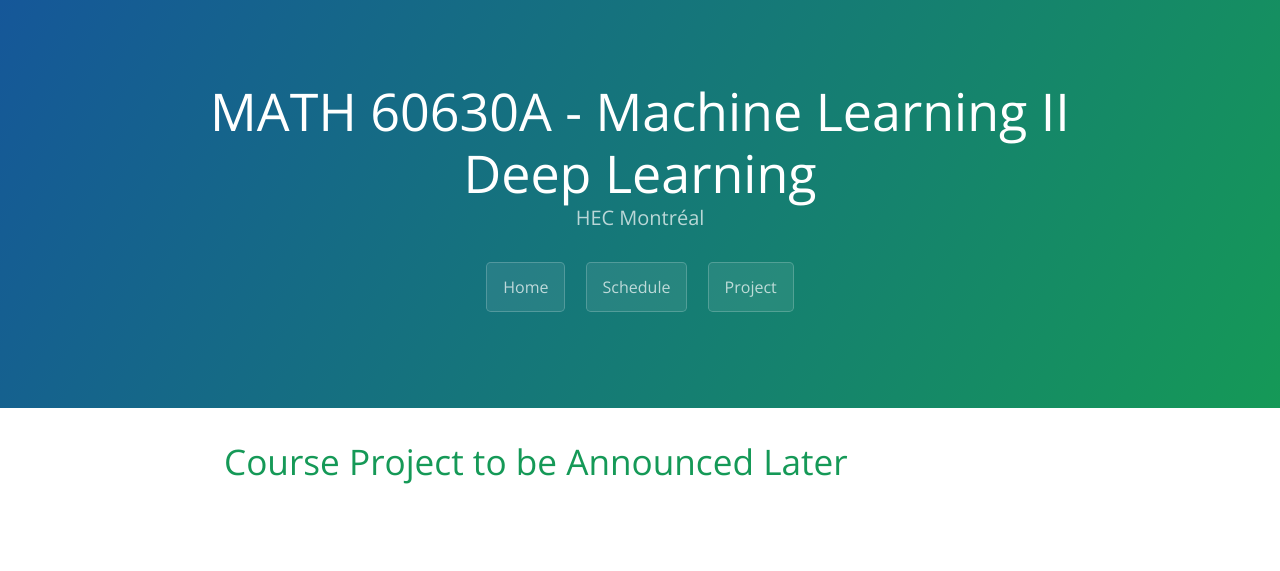
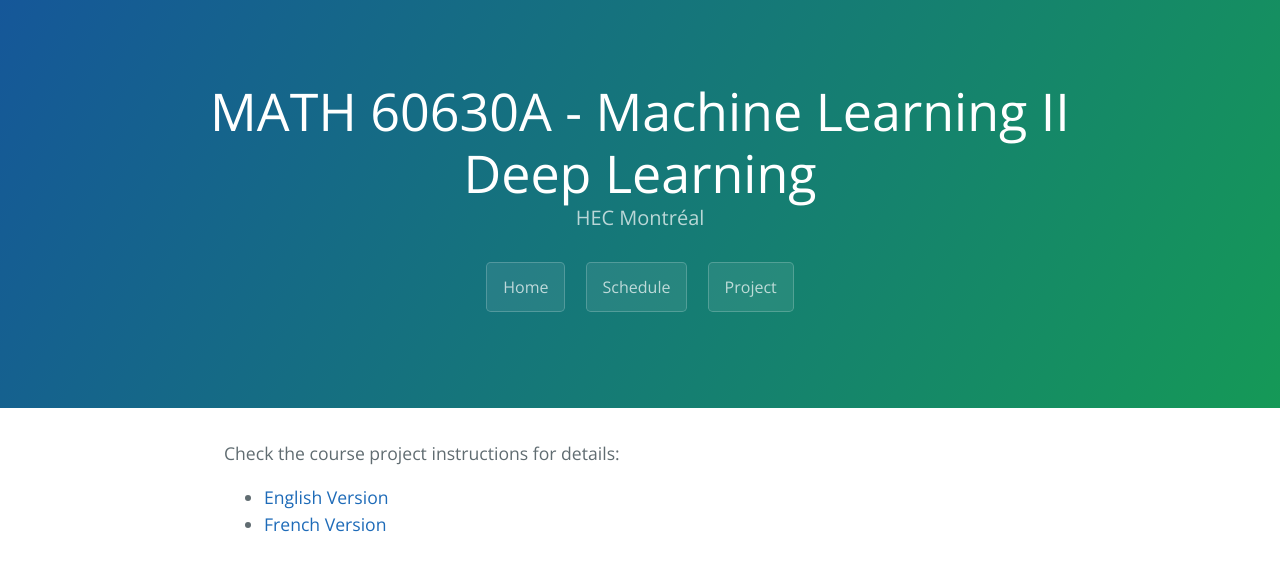
Before and after one commit to DeepGraphLearning/MATH60630A_2024A, a Jekyll site: the page built from project.md, in a window 1280 px wide. Shown: the top 571 px of the page. Built offline with Jekyll 4.4.1, drawn with Linux system fonts in a browser that asks for light colours.

Commit message:
[Week8] Added Course Project instructions.

```diff
--- a/project.md
+++ b/project.md
@@ -4,7 +4,12 @@ title: MATH 60630A - Machine Learning II<br>Deep Learning
 permalink: /project
 ---
 
-# Course Project to be Announced Later
+[//]: # (# Course Project to be Announced Later)
+
+
+Check the course project instructions for details:
+- <a  href="assets/slides/Instructions_on_Course_Projects_Deep_Learning_English.pdf">English Version</a>
+- <a  href="assets/slides/Instructions_on_Course_Projects_Deep_Learning_French.pdf">French Version</a>
 
 [//]: # (The goal of the course project is to apply deep learning techniques learned in class &#40;it is fine if you use the techniques not introduced in class&#41; to solve real-world problems or develop new deep learning techniques. You are expected to work in teams and learn to collaborate with your teammates. Each group should make a poster in the final class and participate in the poster session to present your results and communicate with other teams. A report should also be submitted at the end of the course.)
 
```
Also changed, not shown: 2 other files.
